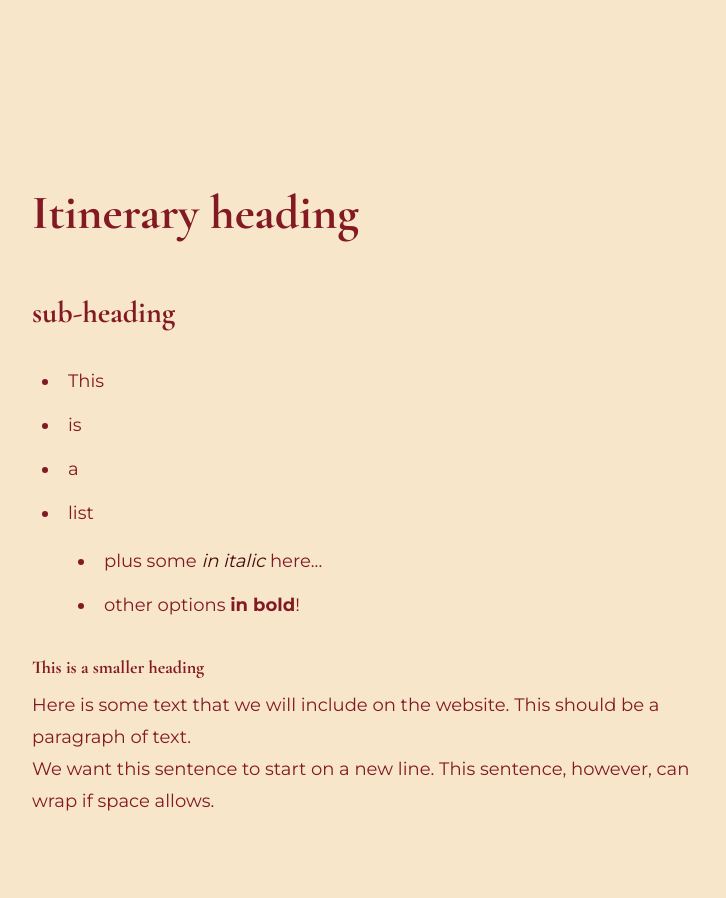
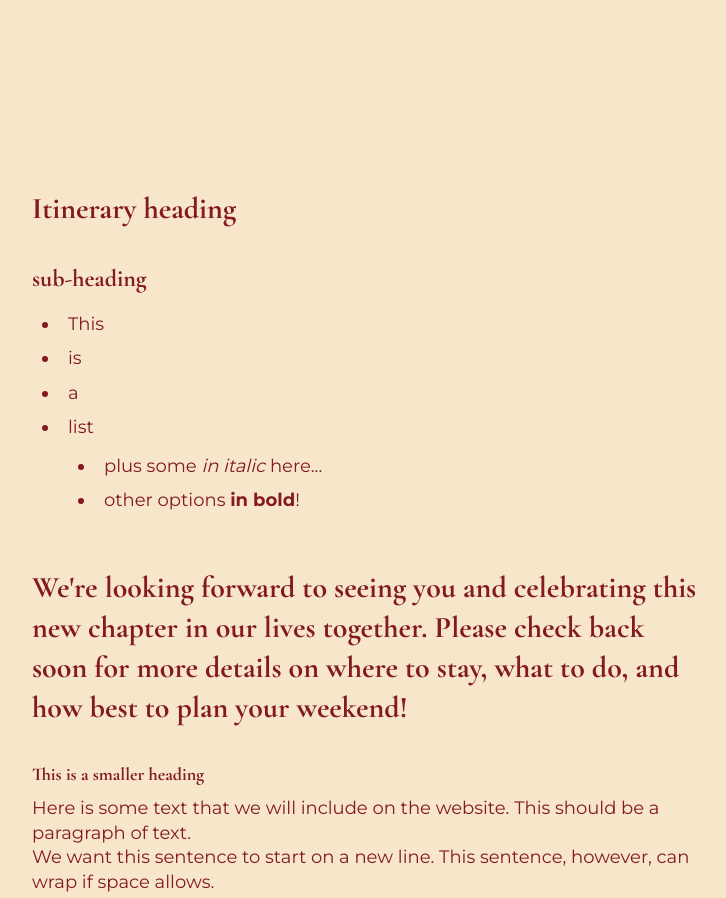
Before and after one commit to erawhctim/wedding-website, an Eleventy site: page src/index.html in a window 1280 px wide. Shown: the part 1054-1952 px from the top of the page, without its empty margins (272-998 px from the left). Built offline with nearby package versions, Linux system fonts and the light colour scheme; Eleventy itself is replaced by a stand-in of ours; files that its build step writes are made by us from their sources.

Commit message:
move md rendering into reusable block & tighten up layout/style a bit

```diff
--- a/src/_includes/itinerary.md
+++ b/src/_includes/itinerary.md
@@ -1,7 +1,7 @@
 
-# Itinerary heading
+## Itinerary heading
 
-## sub-heading
+### sub-heading
 
 - This
 - is
@@ -11,6 +11,9 @@
   - other options **in bold**!
 
 
+## We're looking forward to seeing you and celebrating this new chapter in our lives together. Please check back soon for more details on where to stay, what to do, and how best to plan your weekend!
+
+
 #### This is a smaller heading
 
 Here is some text that we will include on the website. This should be a paragraph of text.
--- /dev/null
+++ b/src/_includes/markdown-block.njk
@@ -0,0 +1,29 @@
+{# src/_includes/prose-markdown-block.njk #}
+
+{% set sectionClasses = sectionClasses or "py-6 md:py-24 px-6" %}
+
+{% set containerClasses = containerClasses or "max-w-2xl mx-auto" %}
+
+{% set proseClasses = proseClasses or
+  "prose prose-lg \
+   prose-headings:font-heading \
+   prose-headings:text-brand-red \
+   prose-p:text-brand-red \
+   prose-li:text-brand-red \
+   prose-p:leading-snug \
+   prose-li:leading-tight \
+   prose-li:marker:text-brand-red \
+   prose-strong:text-brand-red prose-strong:font-semibold \
+   prose-em:text-brand-red prose-em:italic \
+   max-w-none" %}
+
+<section class="{{ sectionClasses }}">
+  <div class="{{ containerClasses }}">
+    <div class="{{ proseClasses }}">
+      {% set mdContent %}
+        {% include file %}
+      {% endset %}
+      {{ mdContent | markdownify | safe }}
+    </div>
+  </div>
+</section>
--- a/src/index.html
+++ b/src/index.html
@@ -141,17 +141,8 @@
             </div>
         </section>
 
-
-        <section class="py-16 md:py-24 px-6">
-          <div class="max-w-2xl mx-auto text-left">
-            <div class="prose prose-lg prose-headings:font-heading prose-headings:text-brand-red prose-li:text-brand-red prose-li:marker:text-brand-red prose-p:text-brand-red prose-strong:text-brand-red prose-em:text-brand-red prose-em:text-red-950 max-w-none">
-              {% set itineraryContent %}
-                {% include "itinerary.md" %}
-              {% endset %}
-              {{ itineraryContent | markdownify | safe }}
-            </div>
-          </div>
-        </section>
+        {% set file = "itinerary.md" %}
+        {% include "markdown-block.njk" %}
 
 
         <section class="py-16 md:py-24 px-6">
```
